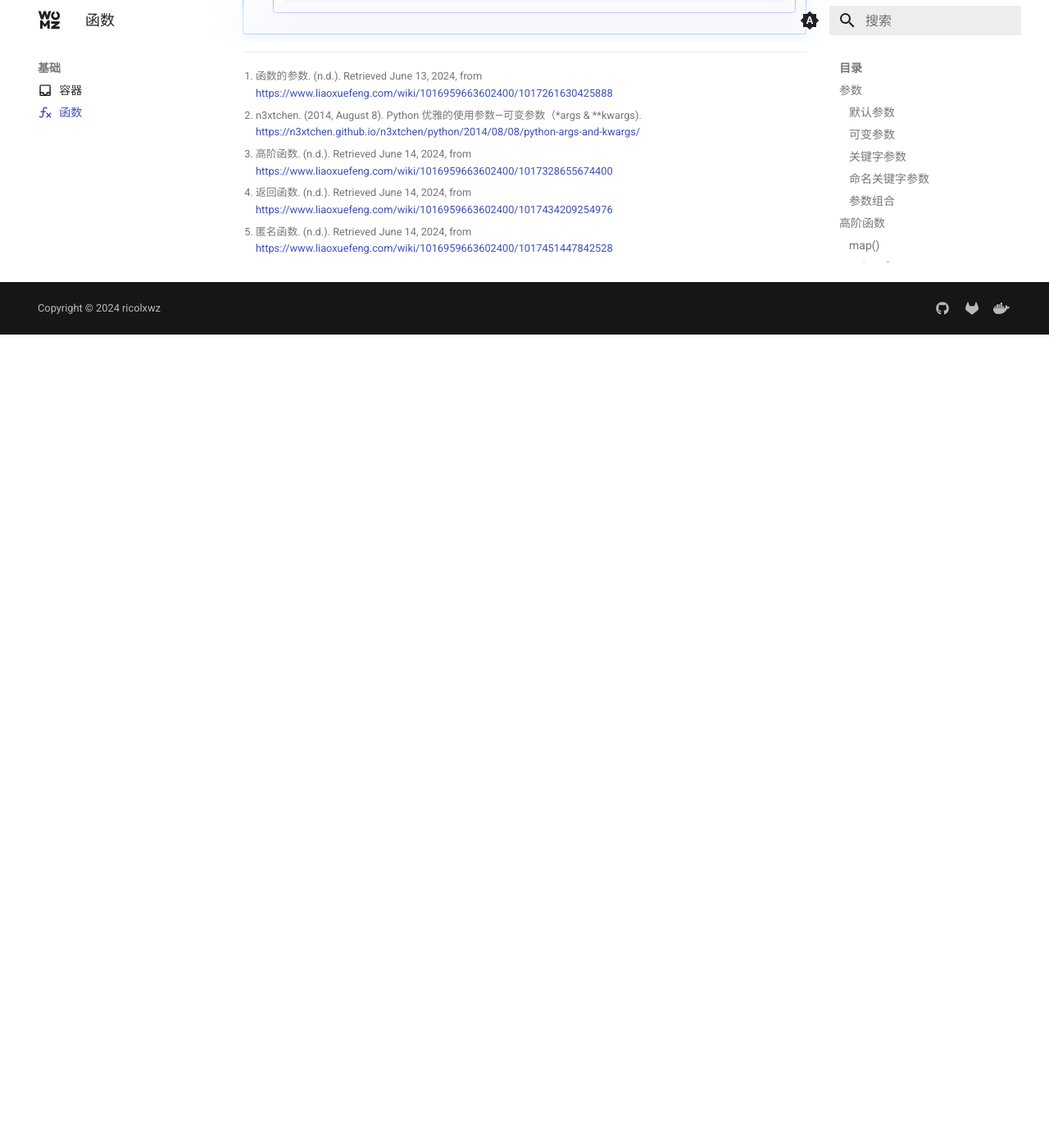
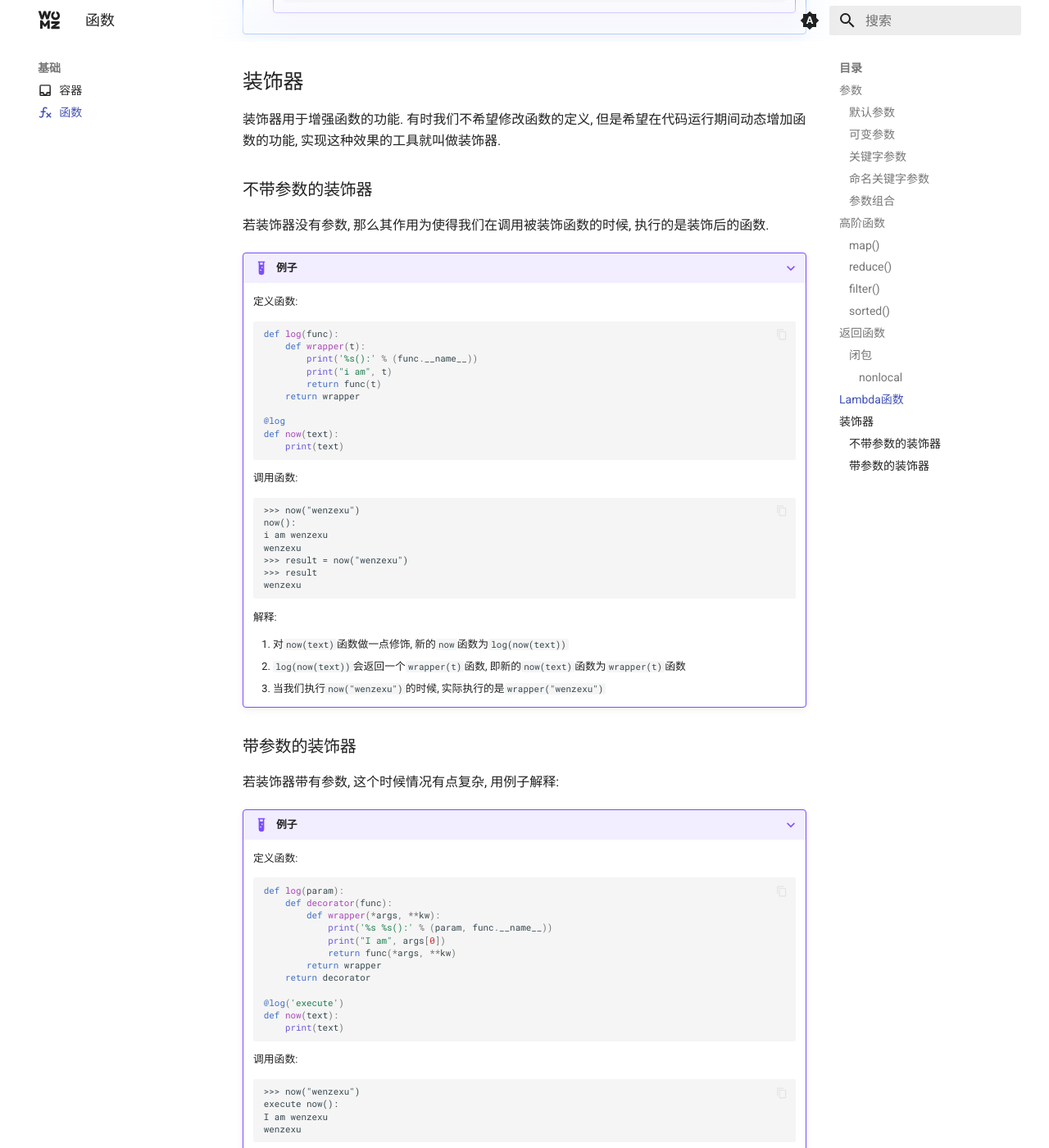
Before and after one commit to sigmax01/py, an MkDocs documentation site: the page built from docs/基础/函数.md, in a window 1280 px wide and 1400 px high, scrolled down 7791 px. Shown: the whole window at 82% size. Built offline with MkDocs 1.6.1 and Material for MkDocs 9.7.7, drawn with Linux system fonts in a browser that asks for light colours; before the commit the page ends 8199 px from its top, so only the background shows below that; some of the changed text lies outside the part shown.

Commit message:
update \345\207\275\346\225\260.md"

````diff
--- a/docs/基础/函数.md
+++ b/docs/基础/函数.md
@@ -490,6 +490,178 @@ lambda [args1, args2, ...]: [expression]
                 return lambda: x * x + y * y
             ```
 
+## 装饰器
+
+装饰器用于增强函数的功能. 有时我们不希望修改函数的定义, 但是希望在代码运行期间动态增加函数的功能, 实现这种效果的工具就叫做装饰器.
+
+### 不带参数的装饰器
+
+若装饰器没有参数, 那么其作用为使得我们在调用被装饰函数的时候, 执行的是装饰后的函数.
+
+???+ example "例子"
+
+    定义函数:
+
+    ```py
+    def log(func):
+        def wrapper(t):
+            print('%s():' % (func.__name__))
+            print("i am", t)
+            return func(t)
+        return wrapper
+
+    @log
+    def now(text):
+        print(text)
+    ```
+
+    调用函数:
+
+    ```
+    >>> now("wenzexu")
+    now():
+    i am wenzexu
+    wenzexu
+    >>> result = now("wenzexu")
+    >>> result
+    wenzexu
+    ```
+
+    解释:
+
+    1. 对`now(text)`函数做一点修饰, 新的`now`函数为`log(now(text))`
+    2. `log(now(text))`会返回一个`wrapper(t)`函数, 即新的`now(text)`函数为`wrapper(t)`函数
+    3. 当我们执行`now("wenzexu")`的时候, 实际执行的是`wrapper("wenzexu")`
+
+### 带参数的装饰器
+
+若装饰器带有参数, 这个时候情况有点复杂, 用例子解释:
+
+???+ example "例子"
+
+    定义函数:
+
+    ```py
+    def log(param):
+        def decorator(func):
+            def wrapper(*args, **kw):
+                print('%s %s():' % (param, func.__name__))
+                print("I am", args[0])
+                return func(*args, **kw)
+            return wrapper
+        return decorator
+
+    @log('execute')
+    def now(text):
+        print(text)
+    ```
+
+    调用函数:
+
+    ```
+    >>> now("wenzexu")
+    execute now():
+    I am wenzexu
+    wenzexu
+    ```
+
+    解释:
+
+    1. 对`now(text)`函数做一点修饰, 新的`now(text)`函数为`log(param)(now(text))`
+    2. `log(param)`会返回一个`decorator(func)`函数, 而`decorator(now)`会返回一个`wrapper(*args, **kw)`函数, 即新的`now(text)`函数为`wrapper(*args, **kw)`函数
+    3. 当我们执行`now("wenzexu")`的时候, 实际执行的是`wrapper("wenzexu")`
+
+???+ warning "注意"
+
+    上述两种的装饰器定义没有问题, 但还差一步, 经过装饰之后的函数其签名即`__name__`属性会改变, 变为实际执行的装饰函数的`__name__`. 这有可能导致依赖函数签名的代码执行报错, 例子:
+
+    ???+ example "例子"
+
+        定义函数:
+
+        ```py
+        def log(func):
+            def wrapper(t):
+                print('%s():' % (func.__name__))
+                print("i am", t)
+                return func(t)
+            return wrapper
+
+        @log
+        def now(text):
+            print(text)
+        ```
+
+        测试函数:
+
+        ```
+        >>> now.__name__
+        wrapper
+        ```
+
+    为了解决这个问题, 我们无需编写`wrapper.__name__ = func.__name__`这样的代码, 只需要用内置的`functools.wraps`:
+
+    ???+ warning "注意"
+
+        使用`functools.warp`需要导入`functools`模块.
+
+    ???+ example "例子"
+
+        === "例子1"
+
+            定义函数:
+
+            ```py
+            import functools
+
+            def log(func):
+                @functools.wraps(func)
+                def wrapper(t):
+                    print('%s():' % (func.__name__))
+                    print("i am", t)
+                    return func(t)
+                return wrapper
+
+            @log
+            def now(text):
+                print(text)
+            ```
+
+            测试函数:
+
+            ```
+            >>> now.__name__
+            now
+            ```
+
+        === "例子2"
+
+            定义函数:
+
+            ```py
+            import functools
+
+            def log(param):
+                def decorator(func):
+                    @functools.wraps(func)
+                    def wrapper(*args, **kw):
+                        print('%s %s():' % (param, func.__name__))
+                        print("I am", args[0])
+                        return func(*args, **kw)
+                    return wrapper
+                return decorator
+
+            @log('execute')
+            def now(text):
+                print(text)
+            ```
+
+            调用函数:
+
+            ```
+            >>> now.__name__
+            now
+            ```
 
 
 [^1]: 函数的参数. (n.d.). Retrieved June 13, 2024, from https://www.liaoxuefeng.com/wiki/1016959663602400/1017261630425888
@@ -497,3 +669,4 @@ lambda [args1, args2, ...]: [expression]
 [^3]: 高阶函数. (n.d.). Retrieved June 14, 2024, from https://www.liaoxuefeng.com/wiki/1016959663602400/1017328655674400
 [^4]: 返回函数. (n.d.). Retrieved June 14, 2024, from https://www.liaoxuefeng.com/wiki/1016959663602400/1017434209254976
 [^5]: 匿名函数. (n.d.). Retrieved June 14, 2024, from https://www.liaoxuefeng.com/wiki/1016959663602400/1017451447842528
+[^6]: 装饰器. (n.d.). Retrieved June 14, 2024, from https://www.liaoxuefeng.com/wiki/1016959663602400/1017451662295584
````
